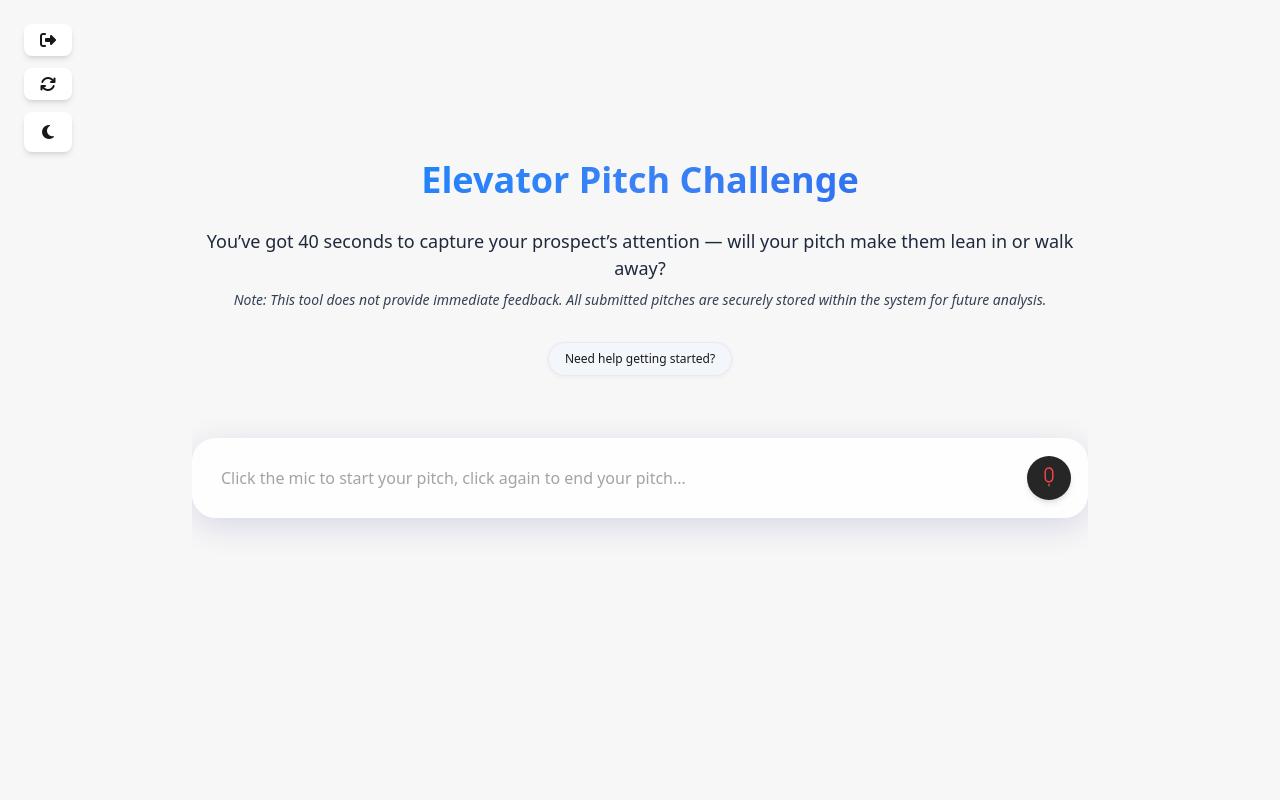
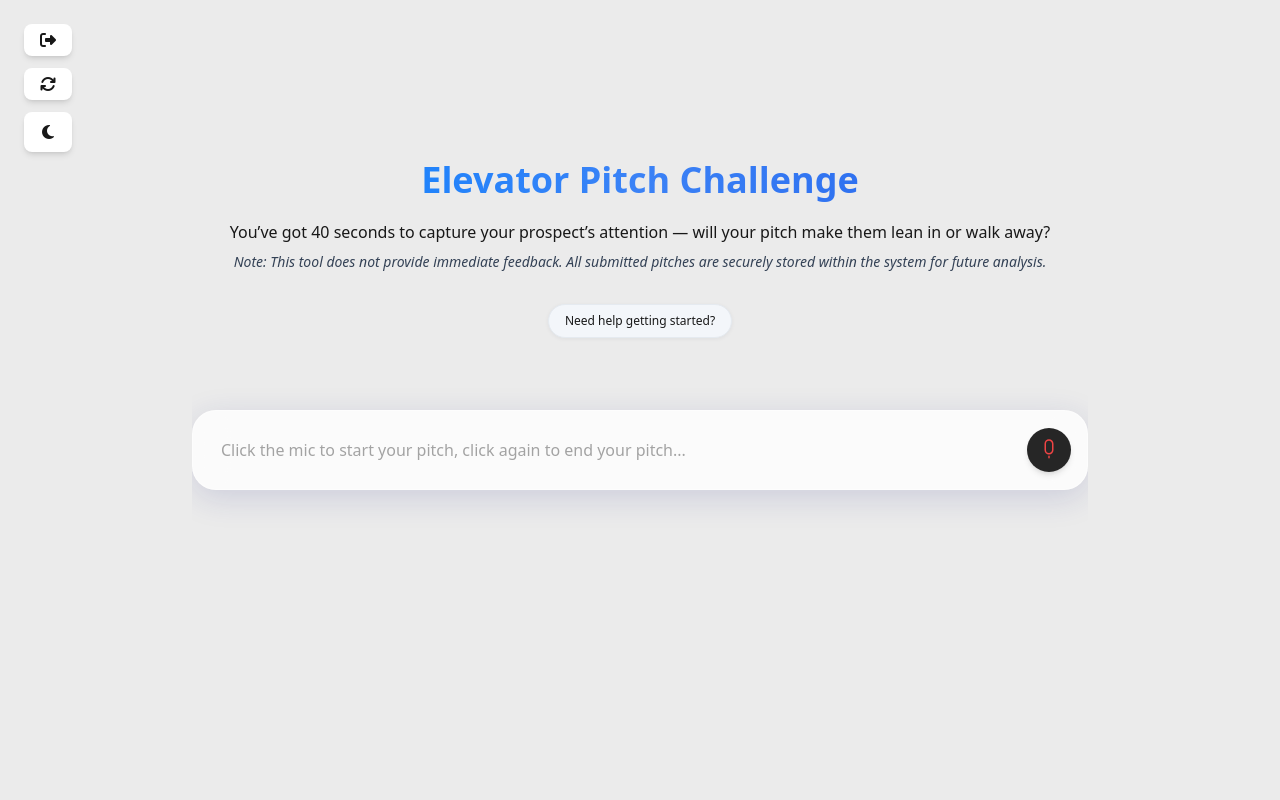
Before and after one commit to dylGray/ai-project, a Flask app: page /chat in a window 1280 px wide. Run offline with Flask 3, Linux system fonts and the light colour scheme; the visitor is signed in with stand-in values (Sample User, id 1); some libraries are stand-ins or nearby versions.

Commit message:
ui changes

```diff
--- a/static/chat.js
+++ b/static/chat.js
@@ -55,7 +55,7 @@ chatForm.addEventListener('submit', async (e) => {
     }
 
     chatBox.innerHTML += `
-      <div class="flex items-start justify-end space-x-2 space-x-reverse">
+      <div class="flex items-start justify-end space-x-2 space-x-reverse mt-8">
         <div class="bg-blue-600 text-white px-4 py-2 rounded-lg max-w-xl text-left"><span id="user-message">${userMessage}</span></div>
         <i style="margin: 2.5px -5px 0 7.5px;" class="fa-solid fa-user"></i>
       </div>
--- a/static/styles/main.css
+++ b/static/styles/main.css
@@ -2,7 +2,7 @@
    CSS Variables & Base
    ===================== */
 :root {
-  --bg: #f7f7f7;
+  --bg: #ebebeb;
   --text: #181818;
   --primary: #2563eb;
   --secondary: #e5e7eb;
--- a/templates/components/chat.html
+++ b/templates/components/chat.html
@@ -1,16 +1,16 @@
-<div id="chat-container" class="relative flex flex-col flex-grow w-full max-w-4xl p-4 mb-4 rounded-xl overflow-hidden">
-  <div id="chat-box" class="flex-1 overflow-y-auto p-4 rounded-lg space-y-4 hidden">
+<div id="chat-container" class="z-10 relative flex flex-col flex-grow w-full max-w-4xl p-4 mb-4 rounded-xl overflow-hidden">
+  <div id="chat-box" class="flex-1 overflow-y-auto p-4 mt-8 rounded-lg space-y-4 hidden">
     <div id="mobile-instructions"
          class="block md:hidden flex h-full items-center justify-center text-center text-sm text-neutral-200">
       <div class="flex flex-col items-center justify-center space-y-2 max-w-sm mx-auto">
-        <p class="text-[15px] leading-tight">
+        <p class="text-md md:text-3xl leading-tight">
           You’ve got 40 seconds to capture your prospect’s attention — will your pitch make them lean in or walk away?
         </p>
       </div>
     </div>
   </div>
 
-  <form id="chat-form" class="absolute top-1/4 left-1/2 transform -translate-x-1/2 -translate-y-1/2 w-full max-w-4xl flex items-center bg-neutral-700 rounded-3xl px-4 py-2 shadow-lg h-16 md:h-20">
+  <form id="chat-form" class="relative md:absolute md:top-1/4 md:left-1/2 md:transform md:-translate-x-1/2 md:-translate-y-1/2 w-full max-w-4xl flex items-center bg-neutral-700 rounded-3xl px-4 py-2 shadow-lg h-16 md:h-20 mt-16 md:mt-0">
     <input
       id="user-input"
       type="text"
@@ -20,12 +20,12 @@
     <button
       type="submit"
       id="send-button"
-      class="hidden w-11 h-11 flex items-center justify-center bg-neutral-800 rounded-3xl text-white shadow-md transition mr-2"
+      class="hidden w-8 h-8 md:w-11 md:h-11 flex items-center justify-center bg-neutral-800 rounded-3xl text-white shadow-md transition mr-2"
       aria-label="Send message"
     >
       <svg xmlns="http://www.w3.org/2000/svg" fill="none"
           viewBox="0 0 24 24" stroke="currentColor"
-          class="w-5 h-5 text-blue-300">
+          class="w-3 h-3 md:w-5 md:h-5 text-blue-300">
         <path stroke-linecap="round" stroke-linejoin="round" stroke-width="2"
               d="M5 10l7-7m0 0l7 7m-7-7v18" />
       </svg>
@@ -34,12 +34,12 @@
     <button
       type="submit"
       id="mic-button"
-      class="w-11 h-11 flex items-center justify-center bg-neutral-800 rounded-3xl text-white shadow-md transition"
+      class=" w-8 h-8 md:w-11 md:h-11 flex items-center justify-center bg-neutral-800 rounded-3xl text-white shadow-md transition"
       aria-label="Start voice input"
     >
       <svg id="mic-icon" xmlns="http://www.w3.org/2000/svg" fill="none"
           viewBox="0 0 24 24" stroke-width="1.5" stroke="currentColor"
-          class="w-6 h-6 text-red-500">
+          class="w-4 h-4 md:w-6 md:h-6 text-red-500">
         <path stroke-linecap="round" stroke-linejoin="round"
               d="M12 18.25v1.5M8.25 12a3.75 3.75 0 007.5 0V5.75a3.75 3.75 0 00-7.5 0V12z" />
       </svg>
--- a/templates/components/nav.html
+++ b/templates/components/nav.html
@@ -1,4 +1,4 @@
-<div class="flex md:flex-col gap-3 absolute top-6 left-3 md:left-6 w-auto md:w-auto justify-start">
+<div class="z-50 flex md:flex-col gap-3 absolute top-6 left-3 md:left-6 w-auto md:w-auto justify-start">
     <a href="/login"
         class="bg-white text-neutral-900 font-medium px-4 py-2 rounded-lg shadow-md hover:bg-neutral-200 transition duration-200 flex items-center justify-center">
         <i class="fa-solid fa-right-from-bracket"></i>
--- a/templates/index.html
+++ b/templates/index.html
@@ -13,16 +13,16 @@
 
   <div id="main-container">
     <div id="head-text-container" class="mt-24 md:mt-40 max-w-4xl w-full text-center">
-    <h1 class="text-2xl md:text-4xl font-extrabold bg-gradient-to-r from-[#0A84FF] via-blue-500 to-blue-600 bg-clip-text text-transparent animate-fade-in pb-4">Elevator Pitch Challenge</h1>
+    <h1 class="text-2xl md:text-4xl font-extrabold bg-gradient-to-r from-[#0A84FF] via-blue-500 to-blue-600 bg-clip-text text-transparent animate-fade-in pb-2">Elevator Pitch Challenge</h1>
 
-    <div class="mt-2">
+    <!-- <div class="mt-2">
       <p id="mobile-message" class="block md:hidden text-sm text-neutral-300 mb-3">
         For the best experience, please use this application on a laptop or desktop and ensure you have a clear microphone connected.
       </p>
-    </div>
+    </div> -->
 
     <div>
-      <p style="font-size: 18px;" class="hidden md:block mt-3 main-info-text">
+      <p class="mt-3 main-info-text text-base md:text-xl lg:text-xl"></p>
         You’ve got 40 seconds to capture your prospect’s attention — will your pitch make them lean in or walk away?
       </p>
       <p class="hidden md:block mt-2 text-sm italic main-note-text mb-3">
```
